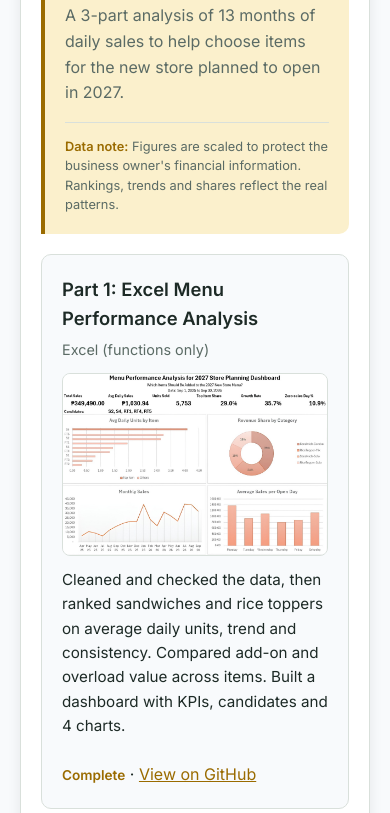
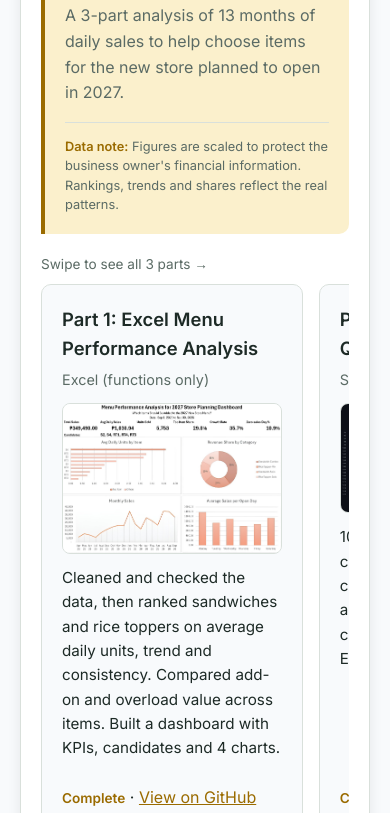
Before and after one commit to joserodrigodiga/joserodrigodiga.github.io, a plain HTML site: page index.html in a window 390 px wide. Shown: the part 1015-1828 px from the top of the page. Drawn offline with Linux system fonts and the light colour scheme.

Commit message:
Improve exp when scrolling through the website

```diff
--- a/index.html
+++ b/index.html
@@ -111,6 +111,12 @@ p,li{max-width:70ch}
 .cards .project p:not(.tools){font-size:.95rem}
 .cards .project{display:flex; flex-direction:column}
 .card-foot{margin-top:auto; padding-top:.75rem}
+.swipe-hint{display:none}
+@media (max-width:899px){
+  .swipe-hint{display:block; font-size:.85rem; color:var(--muted); margin:0 0 .5rem}
+  .case .cards{display:flex; gap:1rem; overflow-x:auto; scroll-snap-type:x mandatory; padding-bottom:.75rem}
+  .case .cards .project{flex:0 0 85%; scroll-snap-align:start; margin-bottom:0}
+}
 @media (min-width:900px){
   body{font-size:1.05rem}
   .hero{padding:5rem 0 3.5rem}
@@ -158,6 +164,9 @@ p,li{max-width:70ch}
 }
 :root[data-theme="dark"] .theme-btn .sun{display:none}
 :root[data-theme="dark"] .theme-btn .moon{display:block}
+.js .reveal{opacity:0; transform:translateY(24px); transition:opacity .6s ease, transform .6s ease}
+.js .reveal.visible{opacity:1; transform:none}
+@media (prefers-reduced-motion:reduce){.js .reveal{opacity:1; transform:none; transition:none}}
 </style>
 </head>
 <body>
@@ -210,6 +219,7 @@ p,li{max-width:70ch}
         <p class="data-note"><strong>Data note:</strong> Figures are scaled to protect the business owner's financial information. Rankings, trends and shares reflect the real patterns.</p>
       </div>
 
+      <p class="swipe-hint">Swipe to see all 3 parts →</p>
       <div class="cards">
       <div class="project">
         <h3>Part 1: Excel Menu Performance Analysis</h3>
@@ -305,7 +315,7 @@ p,li{max-width:70ch}
           <a class="btn ghost" href="https://www.linkedin.com/in/jrdiga">LinkedIn</a>
           <a class="btn ghost" href="https://github.com/joserodrigodiga">GitHub</a>
         </div>
-        <p class="contact-meta">Based in the Philippines. I usually reply within a day.</p>
+        <p class="contact-meta">Based in Sta. Cruz, Laguna, Philippines. I usually reply within a day.</p>
       </div>
     </section>
 
@@ -345,5 +355,20 @@ p,li{max-width:70ch}
 })();
 </script>
 
+<script>
+(function(){
+  var els=document.querySelectorAll('main section');
+  if(!('IntersectionObserver' in window)){return;}
+  document.documentElement.classList.add('js');
+  els.forEach(function(e){e.classList.add('reveal');});
+  var io=new IntersectionObserver(function(entries){
+    entries.forEach(function(en){
+      if(en.isIntersecting){en.target.classList.add('visible'); io.unobserve(en.target);}
+    });
+  },{threshold:0.05});
+  els.forEach(function(e){io.observe(e);});
+})();
+</script>
+
 </body>
 </html>
```
